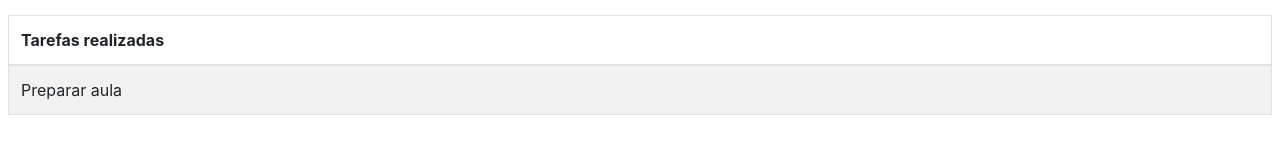
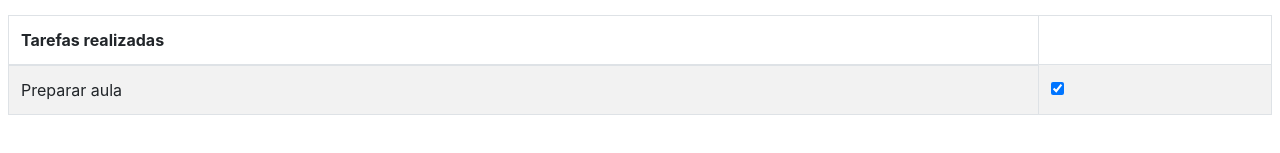
Before and after one commit to F1L1P3P4UL1N0/To_Do, an Angular app: page / in a window 1280 px wide. Both pictures are taken after a click on the checkbox 827 px from the left and 216 px from the top of the page. Shown: the part 341-494 px from the top of the page. Built offline with nearby package versions, Linux system fonts and the light colour scheme.

Commit message:
Aplicação To_Do 1.2

```diff
--- a/src/app/app.component.html
+++ b/src/app/app.component.html
@@ -41,6 +41,7 @@
   <tbody>
     <tr *ngFor="let item of getItemsRealizados(); let i = index">
       <td>{{item.action}}</td>
+      <td><input type="checkbox" [(ngModel)]="item.done"/></td>
     </tr>
   </tbody>
 </table>
```
